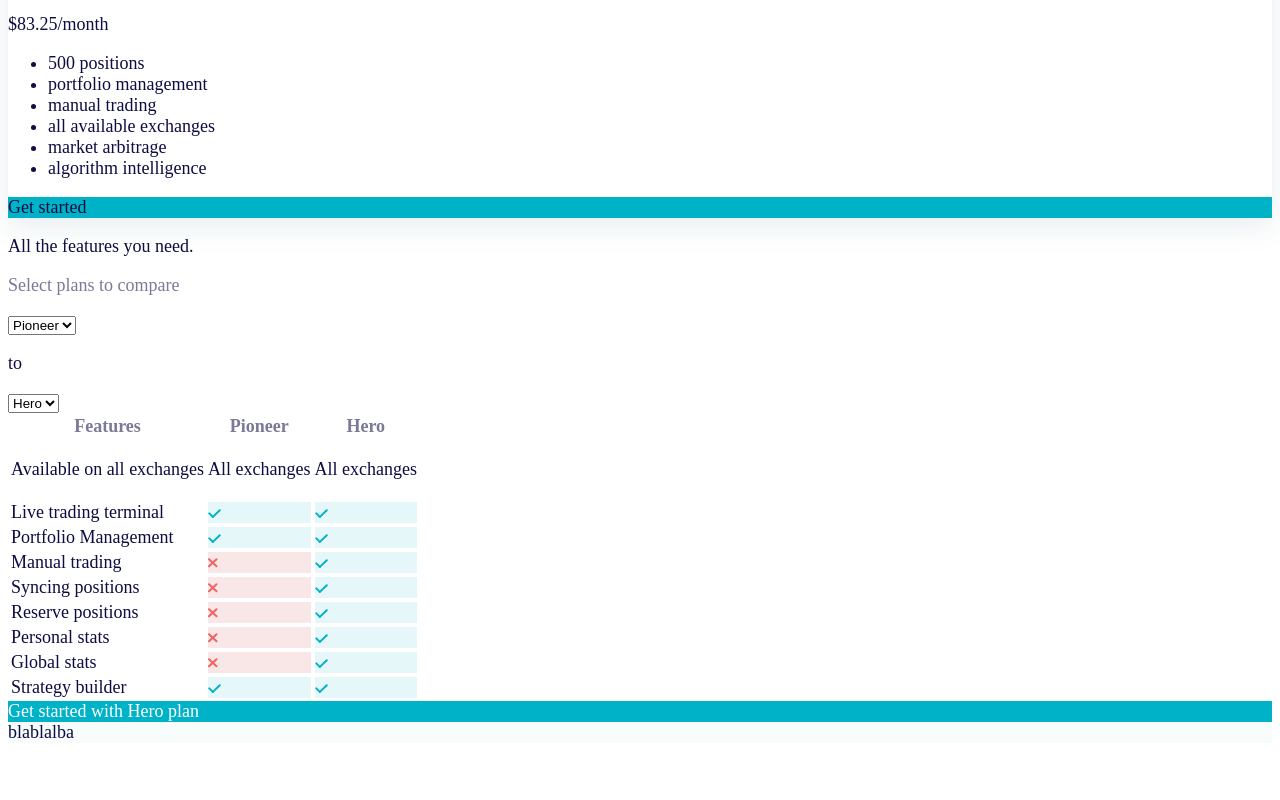
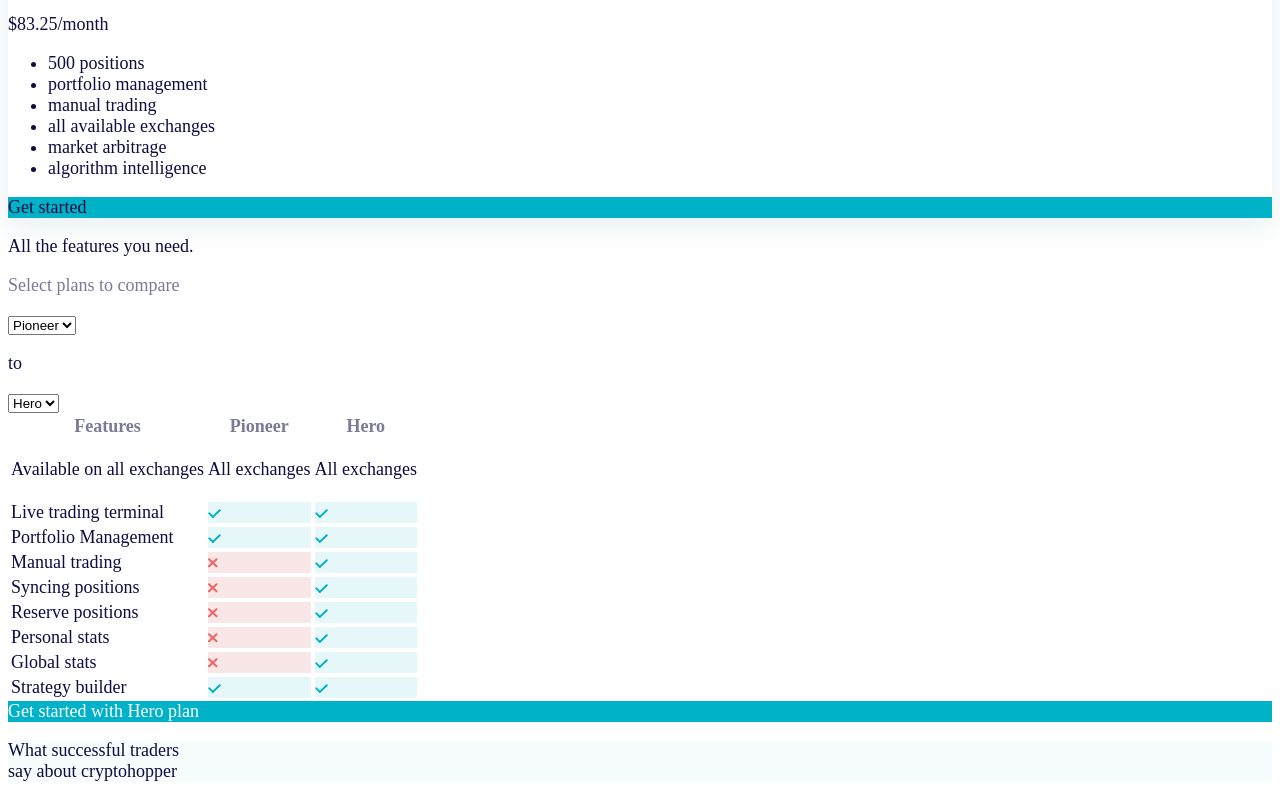
Before and after one commit to veighnsche/cryptohopper-assignment, a Next.js app: page / in a window 1280 px wide. Shown: the part 1198-1998 px from the top of the page. Before the commit the page ends 1949 px from the top, so only its background shows below. Built offline with nearby package versions, Linux system fonts and the light colour scheme; a web font is replaced by a local one.

Commit message:
with features

```diff
--- a/components/landing/sections/features/Features.tsx
+++ b/components/landing/sections/features/Features.tsx
@@ -1,16 +1,12 @@
 import {FeaturesTitle} from './FeaturesTitle'
 import {FeaturesDropdown} from './FeaturesDropdown'
 import {FeaturesTable} from './FeaturesTable'
+import {FeaturesAction} from './FeaturesAction'
 
-const FeaturesAction = () => {
-  return (
-    <div className={'w-[270px] h-[47px] rounded-[18px] flex justify-center items-center font-medium'} style={{backgroundColor: '#00B2C8', color: 'white'}}>
-      Get started with Hero plan
-    </div>
-  )
-}
 
 export const FeaturesSection = () => {
+  // dropdown logic here
+
   return <>
     <FeaturesTitle/>
     <div className={'h-[37px]'}/>
--- /dev/null
+++ b/components/landing/sections/features/FeaturesAction.tsx
@@ -0,0 +1,7 @@
+export const FeaturesAction = () => {
+  return (
+    <div className={'w-[270px] h-[47px] rounded-[18px] flex justify-center items-center font-medium'} style={{backgroundColor: '#00B2C8', color: 'white'}}>
+      Get started with Hero plan
+    </div>
+  )
+}
--- a/pages/index.tsx
+++ b/pages/index.tsx
@@ -39,8 +39,12 @@
         <div className={'h-[80px]'}/>
       </div>
     </div>
-    <div className={'w-auto h-[400px]'} style={{backgroundColor: '#F7FDFD'}}>
-      blablalba
+    <div className={'w-auto flex justify-center'} style={{backgroundColor: '#F7FDFD'}}>
+      <div className={'w-[1520px] flex flex-col items-center'}>
+        <div className={'h-[150px]'}/>
+        <p className={'text-[44px] leading-none'}>What successful traders<br/>say about cryptohopper</p>
+        <div className={'h-[290px]'}/>
+      </div>
     </div>
     <div className={'h-[1000px]'}/>
   </div>
```
